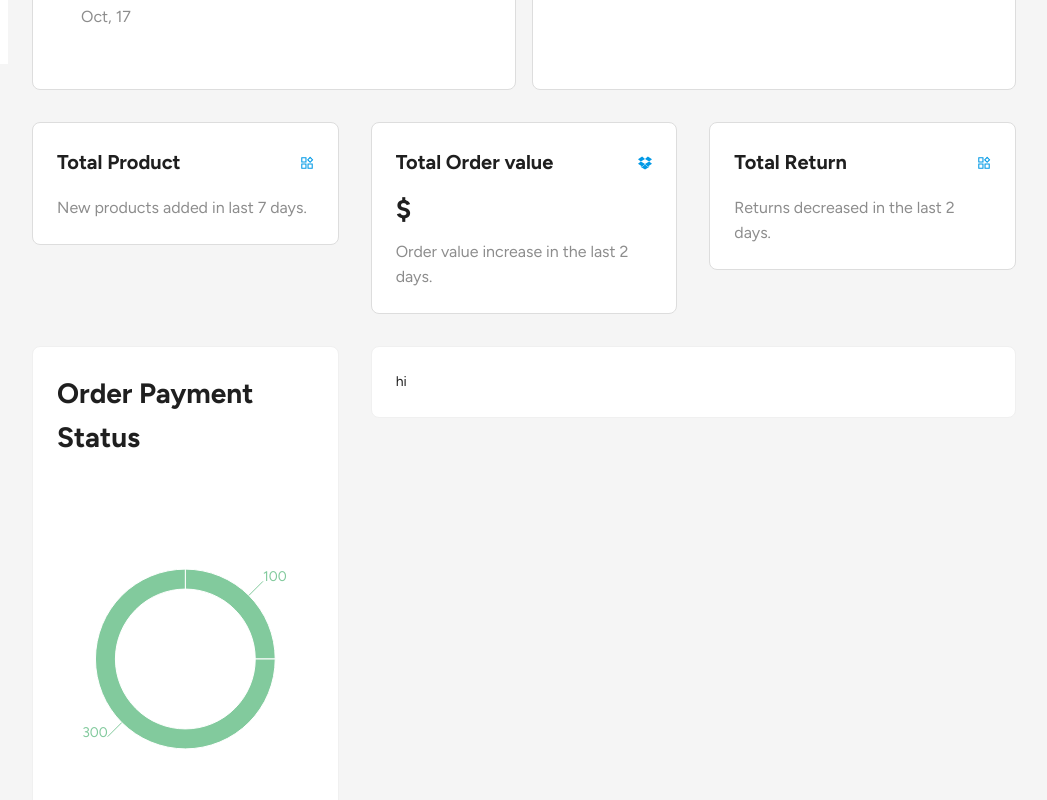
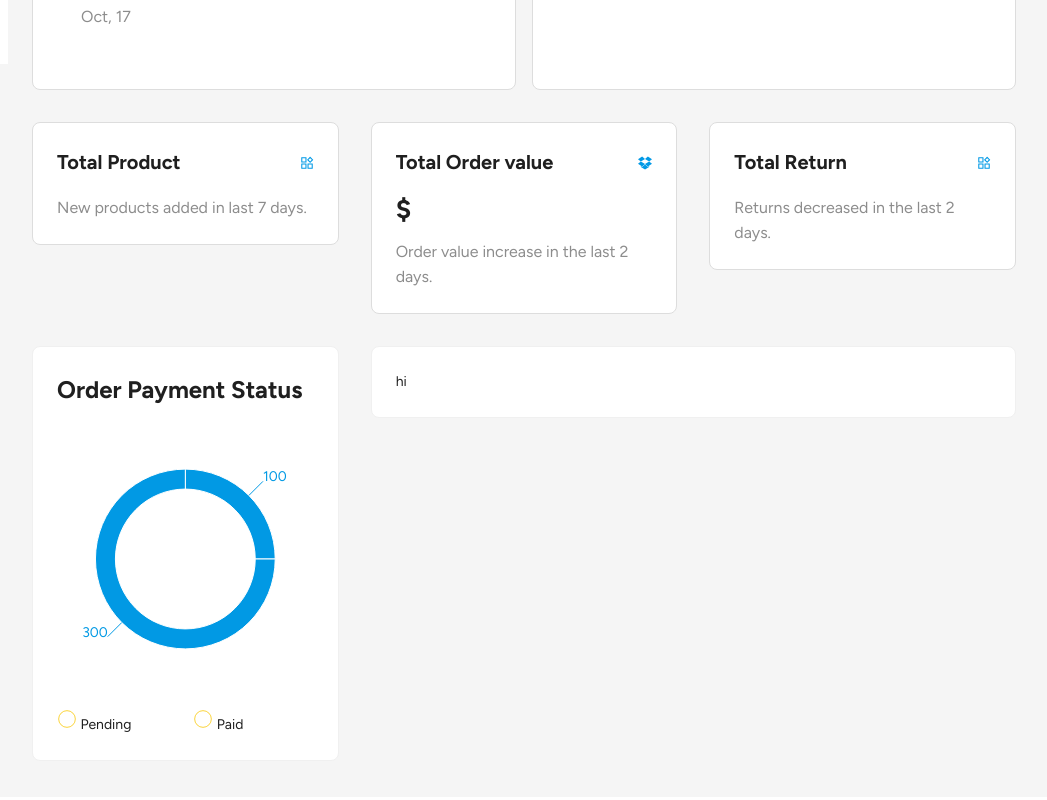
Before and after one commit to birajrb/tgway-seller-v2, a React (Vite) app: page / in a window 1280 px wide. Shown: the part 736-1536 px from the top of the page, without its empty margins (232-1279 px from the left). Built offline with nearby package versions, Linux system fonts and the light colour scheme; no server answers.

Commit message:
feat: update pie design

```diff
--- a/src/pages/Dashboard/Pie.tsx
+++ b/src/pages/Dashboard/Pie.tsx
@@ -5,9 +5,10 @@ const data02 = [
   { name: 'Paid', value: 300 },
 ];
 
+// eslint-disable-next-line import/prefer-default-export
 export function PieChartData() {
   return (
-    <ResponsiveContainer width="100%" height={400}>
+    <ResponsiveContainer width="100%" height={300}>
       <PieChart>
         <Pie
           data={data02}
@@ -16,7 +17,7 @@ export function PieChartData() {
           cy="50%"
           innerRadius={70}
           outerRadius={90}
-          fill="#82ca9d"
+          fill="#0199e4"
           label
         />
       </PieChart>
--- a/src/pages/Dashboard/index.tsx
+++ b/src/pages/Dashboard/index.tsx
@@ -39,12 +39,12 @@ function Dashboard() {
           <Col sm={24} xl={24}>
             <Flex justify="space-between" gap="middle" wrap>
               <Flex gap="small" vertical>
-                <h1 className={styles["responsive-title"]}>Summoners Store</h1>
+                <h1 className={styles['responsive-title']}>Summoners Store</h1>
                 <Flex gap="small">
-                  <Text className={styles["responsive-text"]} disabled>
+                  <Text className={styles['responsive-text']} disabled>
                     Seller id: 51
                   </Text>
-                  <Text className={styles["responsive-text"]} disabled>
+                  <Text className={styles['responsive-text']} disabled>
                     Seller URL: Not Configured
                   </Text>
                 </Flex>
@@ -54,7 +54,7 @@ function Dashboard() {
                 icon={<HomeOutlined className={styles.icons} />}
                 iconPosition="end"
               >
-                <span className={`${styles.text} ${styles["responsive-text"]}`}>
+                <span className={`${styles.text} ${styles['responsive-text']}`}>
                   Configure Store
                 </span>
               </Button>
@@ -70,16 +70,16 @@ function Dashboard() {
                 <Col xs={24} sm={24} md={24} xl={24}>
                   <Flex justify="space-between" gap="small" wrap>
                     <Flex vertical>
-                      <h2 className={styles["responsive-subtitle"]}>
+                      <h2 className={styles['responsive-subtitle']}>
                         Bank Account:
                       </h2>
-                      <Text className={styles["responsive-text"]} disabled>
+                      <Text className={styles['responsive-text']} disabled>
                         Your payment processing details.
                       </Text>
                     </Flex>
                     <Button
                       type="default"
-                      className={`${styles.icon} ${styles["responsive-text"]}`}
+                      className={`${styles.icon} ${styles['responsive-text']}`}
                       variant="outlined"
                       icon={<ArrowRightOutlined className={styles.icon} />}
                       iconPosition="end"
@@ -95,26 +95,26 @@ function Dashboard() {
                 <Col xs={24} sm={24} md={12} lg={12} xl={12}>
                   <Flex vertical>
                     <Text
-                      className={styles["responsive-text"]}
+                      className={styles['responsive-text']}
                       type="secondary"
                     >
                       Bank Name:
                     </Text>
-                    <h3 className={styles["responsive-sub"]}>
-                      {bankDetail?.data?.bank_name ?? "N/A"}
+                    <h3 className={styles['responsive-sub']}>
+                      {bankDetail?.data?.bank_name ?? 'N/A'}
                     </h3>
                   </Flex>
                 </Col>
                 <Col xs={24} sm={24} md={12} lg={12} xl={12}>
                   <Flex vertical>
                     <Text
-                      className={styles["responsive-text"]}
+                      className={styles['responsive-text']}
                       type="secondary"
                     >
                       Account Number:
                     </Text>
-                    <h3 className={styles["responsive-sub"]}>
-                      {bankDetail?.data?.account_number ?? "N/A"}
+                    <h3 className={styles['responsive-sub']}>
+                      {bankDetail?.data?.account_number ?? 'N/A'}
                     </h3>
                   </Flex>
                 </Col>
@@ -125,33 +125,33 @@ function Dashboard() {
                 <Col xs={24} sm={24} md={12} lg={12} xl={12}>
                   <Flex vertical>
                     <Text
-                      className={styles["responsive-text"]}
+                      className={styles['responsive-text']}
                       type="secondary"
                     >
                       Account Name:
                     </Text>
-                    <h3 className={styles["responsive-sub"]}>
-                      {bankDetail?.data?.account_name ?? "N/A"}
+                    <h3 className={styles['responsive-sub']}>
+                      {bankDetail?.data?.account_name ?? 'N/A'}
                     </h3>
                   </Flex>
                 </Col>
                 <Col xs={24} sm={24} md={12} lg={12} xl={12}>
                   <Flex vertical>
                     <Text
-                      className={styles["responsive-text"]}
+                      className={styles['responsive-text']}
                       type="secondary"
                     >
                       Branch Name:
                     </Text>
-                    <h3 className={styles["responsive-sub"]}>
-                      {bankDetail?.data?.bank_branch ?? "N/A"}
+                    <h3 className={styles['responsive-sub']}>
+                      {bankDetail?.data?.bank_branch ?? 'N/A'}
                     </h3>
                   </Flex>
                 </Col>
               </Row>
             </Col>
             <Col span={24}>
-              <Text className={styles["responsive-text"]} type="secondary">
+              <Text className={styles['responsive-text']} type="secondary">
                 Update your bank details to ensure smooth Payment Processing.
               </Text>
             </Col>
@@ -167,11 +167,11 @@ function Dashboard() {
               <Row gutter={[0, 16]}>
                 <Col span={24}>
                   <Flex vertical>
-                    <h1 className={styles["responsive-title"]}>
+                    <h1 className={styles['responsive-title']}>
                       Recent Notifications
                     </h1>
                     <Text
-                      className={styles["responsive-text"]}
+                      className={styles['responsive-text']}
                       type="secondary"
                     >
                       You have 2 unread notifications
@@ -183,13 +183,13 @@ function Dashboard() {
                     <Col span={24}>
                       <Flex vertical>
                         <Checkbox>
-                          <h4 className={styles["responsive-sub"]}>
+                          <h4 className={styles['responsive-sub']}>
                             New Order from Admin.
                           </h4>
                         </Checkbox>
                         <Text
                           type="secondary"
-                          className={`${styles.date} ${styles["responsive-text"]}`}
+                          className={`${styles.date} ${styles['responsive-text']}`}
                         >
                           Oct, 17
                         </Text>
@@ -198,14 +198,14 @@ function Dashboard() {
                     <Col span={24}>
                       <Flex vertical>
                         <Checkbox>
-                          <h4 className={styles["responsive-sub"]}>
-                            {" "}
+                          <h4 className={styles['responsive-sub']}>
+                            {' '}
                             New Order from Admin.
                           </h4>
                         </Checkbox>
                         <Text
                           type="secondary"
-                          className={`${styles.date} ${styles["responsive-text"]}`}
+                          className={`${styles.date} ${styles['responsive-text']}`}
                         >
                           Oct, 17
                         </Text>
@@ -224,9 +224,9 @@ function Dashboard() {
                 <Col span={24}>
                   <Flex justify="space-between">
                     <Flex vertical>
-                      <h1 className={styles["responsive-title"]}>New order</h1>
+                      <h1 className={styles['responsive-title']}>New order</h1>
                       <Text
-                        className={styles["responsive-text"]}
+                        className={styles['responsive-text']}
                         type="secondary"
                       >
                         New order
@@ -235,7 +235,7 @@ function Dashboard() {
                     <Link to="/order">
                       <Button
                         type="link"
-                        className={`${styles.icon} ${styles["responsive-sub"]}`}
+                        className={`${styles.icon} ${styles['responsive-sub']}`}
                         icon={<ArrowRightOutlined className={styles.icon} />}
                         iconPosition="end"
                       >
@@ -249,12 +249,12 @@ function Dashboard() {
                     <Card>
                       <Flex justify="space-between">
                         <Flex>
-                          <h3 className={styles["responsive-sub"]}>
+                          <h3 className={styles['responsive-sub']}>
                             {data?.product_name}
                           </h3>
                         </Flex>
                         <Flex>
-                          <h3 className={styles["responsive-sub"]}>
+                          <h3 className={styles['responsive-sub']}>
                             {data?.quantity}
                           </h3>
                         </Flex>
@@ -273,13 +273,13 @@ function Dashboard() {
             <Card className={styles.border}>
               <Flex gap="small" vertical>
                 <Flex justify="space-between">
-                  <h3 className={styles["responsive-sub"]}>Total Product</h3>
+                  <h3 className={styles['responsive-sub']}>Total Product</h3>
                   <ProductOutlined className={styles.icon} />
                 </Flex>
-                <h1 className={styles["responsive-title"]}>
+                <h1 className={styles['responsive-title']}>
                   {data?.total_products}
                 </h1>
-                <Text className={styles["responsive-text"]} type="secondary">
+                <Text className={styles['responsive-text']} type="secondary">
                   New products added in last 7 days.
                 </Text>
               </Flex>
@@ -289,16 +289,16 @@ function Dashboard() {
             <Card className={styles.border}>
               <Flex gap="small" vertical>
                 <Flex justify="space-between">
-                  <h3 className={styles["responsive-sub"]}>
+                  <h3 className={styles['responsive-sub']}>
                     Total Order value
                   </h3>
                   <DropboxOutlined className={styles.icon} />
                 </Flex>
-                <h1 className={styles["responsive-title"]}>
+                <h1 className={styles['responsive-title']}>
                   <span>$ </span>
                   {data?.total_earnings}
                 </h1>
-                <Text className={styles["responsive-text"]} type="secondary">
+                <Text className={styles['responsive-text']} type="secondary">
                   Order value increase in the last 2 days.
                 </Text>
               </Flex>
@@ -308,13 +308,13 @@ function Dashboard() {
             <Card className={styles.border}>
               <Flex gap="small" vertical>
                 <Flex justify="space-between">
-                  <h3 className={styles["responsive-sub"]}>Total Return</h3>
+                  <h3 className={styles['responsive-sub']}>Total Return</h3>
                   <ProductOutlined className={styles.icon} />
                 </Flex>
-                <h1 className={styles["responsive-title"]}>
+                <h1 className={styles['responsive-title']}>
                   {data?.total_return}
                 </h1>
-                <Text className={styles["responsive-text"]} type="secondary">
+                <Text className={styles['responsive-text']} type="secondary">
                   Returns decreased in the last 2 days.
                 </Text>
               </Flex>
@@ -326,10 +326,44 @@ function Dashboard() {
         <Row gutter={[32, 16]}>
           <Col xs={24} sm={24} md={8} lg={8} xl={8}>
             <Card>
-              <h1 className={styles['responsive-title']}>
+              <h3 className={styles['responsive-subtitle']}>
                 Order Payment Status
-              </h1>
+              </h3>
               <PieChartData />
+              <Row gutter={[16, 0]}>
+                <Col span={12}>
+                  <svg
+                    xmlns="http://www.w3.org/2000/svg"
+                    width="20"
+                    height="20"
+                    viewBox="0 0 24 24"
+                    fill="none"
+                    stroke="#f9cc16"
+                    strokewidth="3.6"
+                    strokelinecap="round"
+                    strokelinejoin="round"
+                  >
+                    <circle cx="12" cy="12" r="10" />
+                  </svg>
+                  <Text> Pending </Text>
+                </Col>
+                <Col span={12}>
+                  <svg
+                    xmlns="http://www.w3.org/2000/svg"
+                    width="20"
+                    height="20"
+                    viewBox="0 0 24 24"
+                    fill="none"
+                    stroke="#f9cc16"
+                    strokewidth="3.6"
+                    strokelinecap="round"
+                    strokelinejoin="round"
+                  >
+                    <circle cx="12" cy="12" r="10" />
+                  </svg>
+                  <Text> Paid </Text>
+                </Col>
+              </Row>
             </Card>
           </Col>
           <Col xs={24} sm={24} md={16} lg={16} xl={16}>
```
Also changed, not shown: 1 other file (tests, documents, lock files or other folders).
